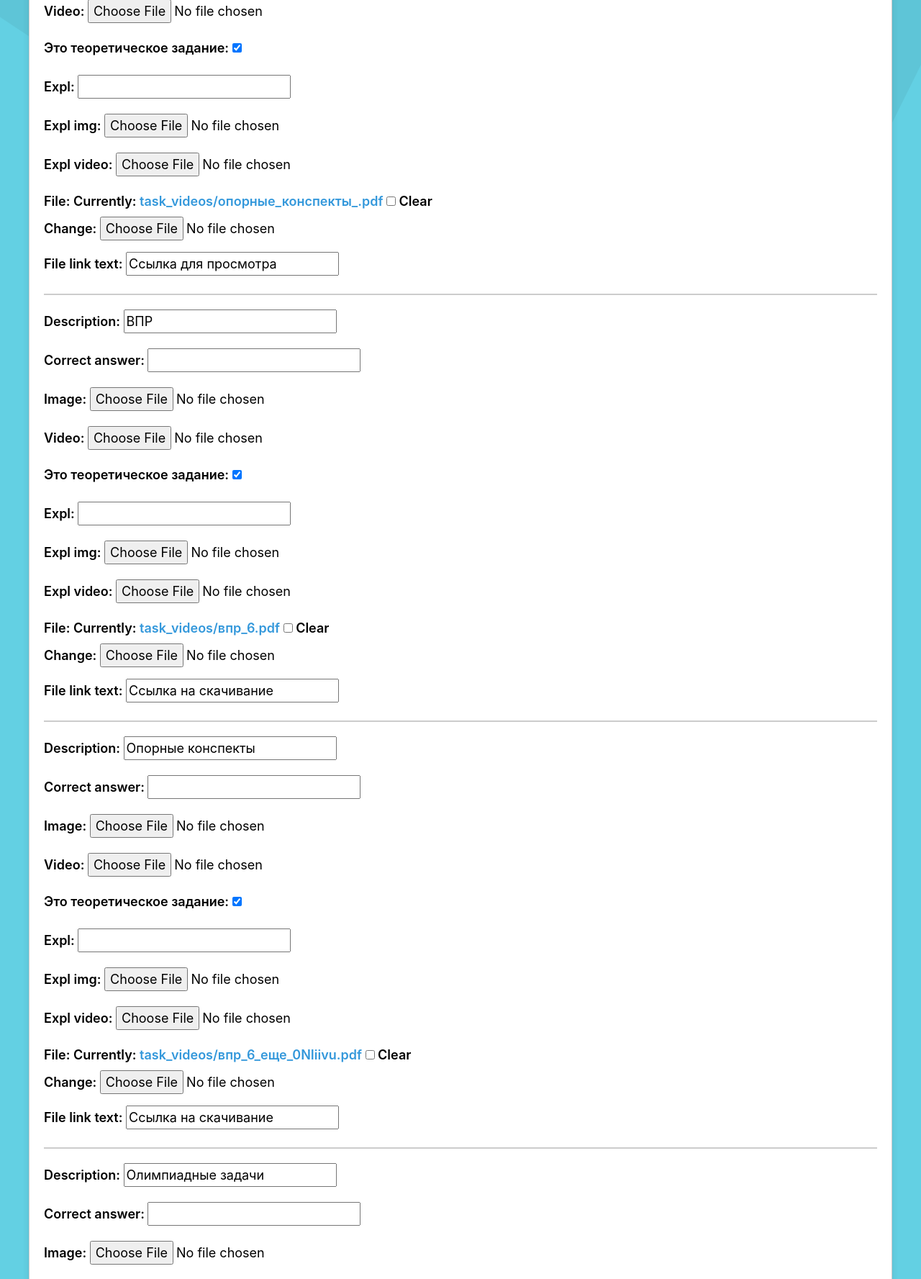
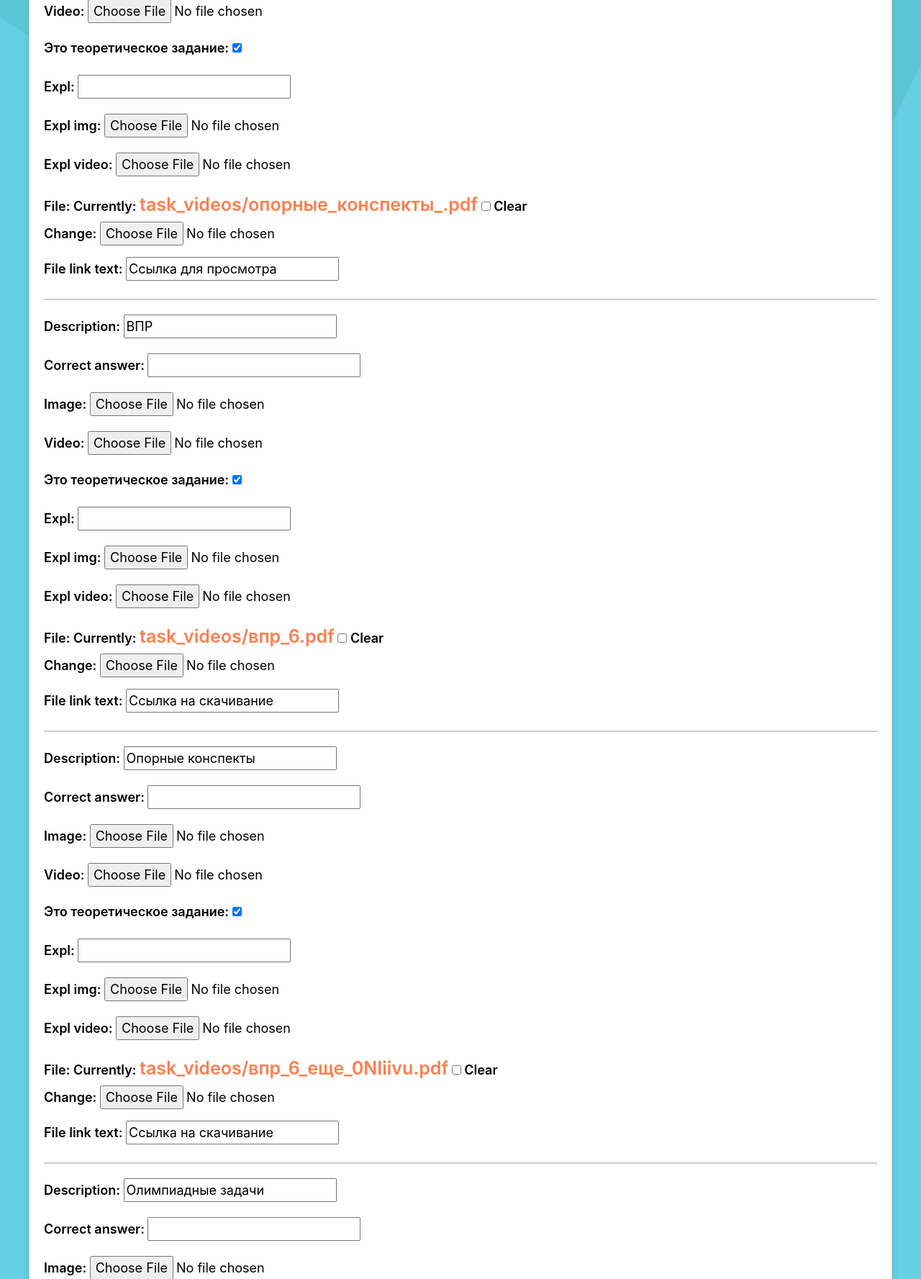
Before and after one commit to Rich14re/repet-online, a Django app: page /tasks/add/ in a window 1280 px wide. Shown: the part 1087-2864 px from the top of the page at 72% size. Run offline with Django 5.2, Linux system fonts and the light colour scheme; the first user in the database is signed in; data comes from the database, SQL or seed files in the repository; some libraries are stand-ins or nearby versions.

Commit message:
Update styles.css

```diff
--- a/static/styles.css
+++ b/static/styles.css
@@ -117,35 +117,14 @@ button {
     height: 100%;
 }
 
-a {
-            text-decoration: none;
-            color: #3498db;
-            position: relative;
-            display: inline-block;
-            transition: color 0.4s ease-in-out;
-        }
+a{
+    font-size: 25px;
+    color: coral;
+}
 
-        a::after {
-            content: '';
-            position: absolute;
-            left: 0;
-            bottom: 0;
-            width: 100%;
-            height: 2px;
-            background-color: #3498db;
-            transform: scaleX(0);
-            transform-origin: right;
-            transition: transform 0.4s ease-in-out;
-        }
-
-        a:hover {
-            color: #e74c3c;
-        }
-
-        a:hover::after {
-            transform: scaleX(1);
-            transform-origin: left;
-        }
+a:hover{
+    border: 5px solid #5078ff;
+}
 
 .animated-header {
     background-color: #d1a2ff; /* Light gradient color */
```
